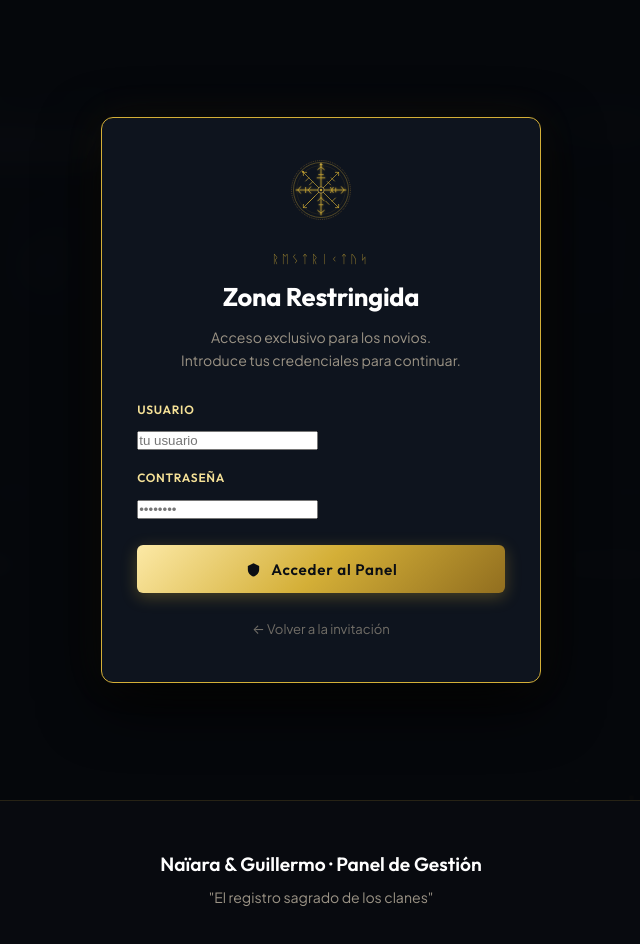
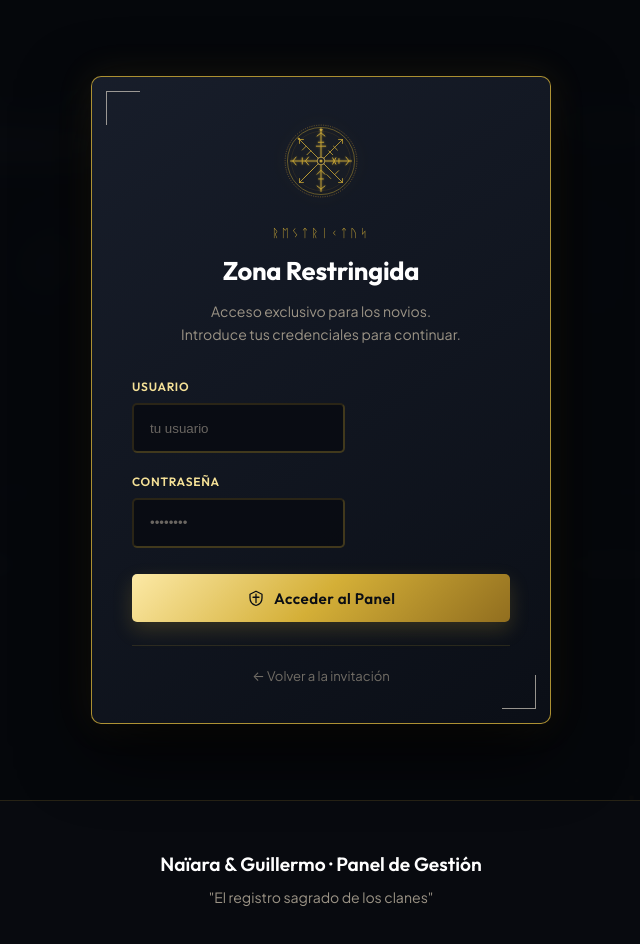
Before and after one commit to naiarayguillermo/boda, a plain HTML site: page dashboard.html in a window 1280 px wide. Shown: the whole page, without its empty margins (319-959 px from the left). Drawn offline with nearby package versions, Linux system fonts and the light colour scheme; no server answers.

Commit message:
Ajustes x3

```diff
--- a/css/dashboard-style.css
+++ b/css/dashboard-style.css
@@ -415,15 +415,50 @@
 }
 
 .login-card {
-  background: var(--bg-card);
-  border: 1px solid var(--gold-primary);
-  border-radius: 12px;
-  max-width: 440px;
+  position: relative;
+  overflow: hidden;
+  background:
+    linear-gradient(145deg, rgba(24, 30, 43, 0.98), rgba(11, 15, 23, 0.98));
+  border: 1px solid rgba(212, 175, 55, 0.8);
+  border-radius: 10px;
+  max-width: 460px;
   width: 100%;
-  padding: 2.5rem 2.2rem;
+  padding: 2.8rem 2.5rem 2.2rem;
   text-align: center;
-  box-shadow: 0 20px 60px rgba(0, 0, 0, 0.95), 0 0 40px rgba(212, 175, 55, 0.08);
+  box-shadow: 0 24px 70px rgba(0, 0, 0, 0.8), 0 0 36px rgba(212, 175, 55, 0.12);
   animation: fadeIn 0.3s ease;
+}
+
+.login-card::before,
+.login-card::after {
+  content: "";
+  position: absolute;
+  width: 34px;
+  height: 34px;
+  border-color: var(--gold-primary);
+  opacity: 0.65;
+  pointer-events: none;
+}
+
+.login-card::before {
+  top: 14px;
+  left: 14px;
+  border-top: 1px solid;
+  border-left: 1px solid;
+}
+
+.login-card::after {
+  right: 14px;
+  bottom: 14px;
+  border-right: 1px solid;
+  border-bottom: 1px solid;
+}
+
+.login-card > img {
+  width: 78px !important;
+  height: 78px !important;
+  margin-bottom: 1rem !important;
+  filter: drop-shadow(0 0 14px rgba(212, 175, 55, 0.25));
 }
 
 .login-rune-title {
@@ -433,7 +468,7 @@
   color: var(--gold-primary);
   text-transform: uppercase;
   margin-bottom: 0.5rem;
-  opacity: 0.7;
+  opacity: 0.9;
 }
 
 .login-title {
@@ -446,13 +481,13 @@
 .login-subtitle {
   font-size: 0.88rem;
   color: var(--text-muted);
-  margin-bottom: 1.8rem;
+  margin-bottom: 2rem;
   line-height: 1.6;
 }
 
 .login-field {
   text-align: left;
-  margin-bottom: 1rem;
+  margin-bottom: 1.15rem;
 }
 
 .login-label {
@@ -464,6 +499,48 @@
   color: var(--gold-light);
   font-weight: 600;
   margin-bottom: 0.4rem;
+}
+
+.login-field .form-input {
+  min-height: 50px;
+  padding: 0.85rem 1rem;
+  background: rgba(8, 11, 17, 0.8);
+  border-color: rgba(212, 175, 55, 0.28);
+  border-radius: 5px;
+  color: var(--text-bright);
+}
+
+.login-field .form-input::placeholder {
+  color: rgba(185, 176, 162, 0.55);
+}
+
+.login-field .form-input:focus {
+  border-color: var(--gold-primary);
+  box-shadow: 0 0 0 3px rgba(212, 175, 55, 0.1), 0 0 18px rgba(212, 175, 55, 0.14);
+}
+
+.login-card .btn-viking-primary {
+  border-radius: 5px;
+  letter-spacing: 0.03em;
+  box-shadow: 0 8px 20px rgba(212, 175, 55, 0.2);
+}
+
+.login-card .btn-icon-svg {
+  width: 18px;
+  height: 18px;
+}
+
+.login-card .btn-icon-svg svg {
+  fill: none;
+  stroke: currentColor;
+  stroke-width: 1.7;
+  stroke-linecap: round;
+  stroke-linejoin: round;
+}
+
+.login-card > div:last-child {
+  border-top: 1px solid rgba(212, 175, 55, 0.14);
+  padding-top: 1rem;
 }
 
 .login-error {
--- a/css/style.css
+++ b/css/style.css
@@ -239,6 +239,7 @@ h1, h2, h3, h4, .epic-font {
   list-style: none;
   gap: 1.5rem;
   align-items: center;
+  margin-left: 1.5rem;
 }
 
 .nav-links a {
@@ -1034,6 +1035,7 @@ h1, h2, h3, h4, .epic-font {
   border: 1px solid transparent;
   transition: color 0.2s ease, border-color 0.2s ease, background 0.2s ease;
   flex-shrink: 0;
+  margin-left: auto;
 }
 
 .nav-dashboard-icon:hover {
@@ -1260,6 +1262,10 @@ h1, h2, h3, h4, .epic-font {
     margin-left: auto; /* A la derecha del todo */
   }
 
+  .nav-dashboard-icon {
+    margin-left: 0.6rem;
+  }
+
   /* Menú desplegable móvil: nitidez total, z-index 2002 superior a cualquier blur */
   .nav-links {
     position: fixed;
```
Also changed, not shown: index.html (+1 -1 lines).
